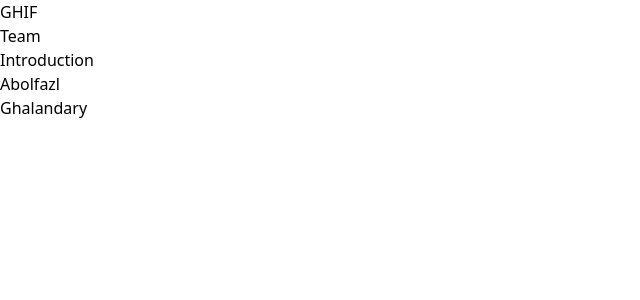
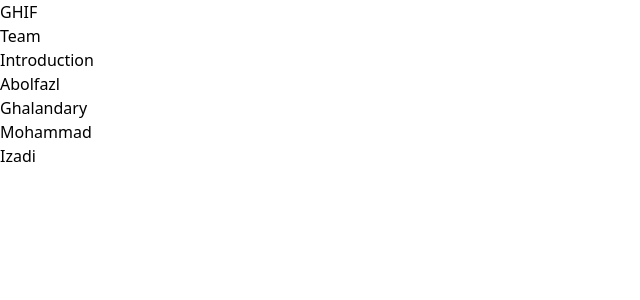
Before and after one commit to abolfazlghalandary/Ghif-Team-SE-Lab-1, a React (Vite) app: page / in a window 1280 px wide. Shown: the top 300 px of the page, without its empty margins (0-640 px from the left). Built offline with nearby package versions, Linux system fonts and the light colour scheme.

Commit message:
add name of mohammad izadi

```diff
--- a/src/App.tsx
+++ b/src/App.tsx
@@ -11,6 +11,7 @@ function App() {
       </h1>
       <p className="flex flex-row justify-center items-center m-10">
         {IntroBox('Abolfazl', 'Ghalandary')}
+        {IntroBox('Mohammad', 'Izadi')}
       </p>
     </div>
   )
```
